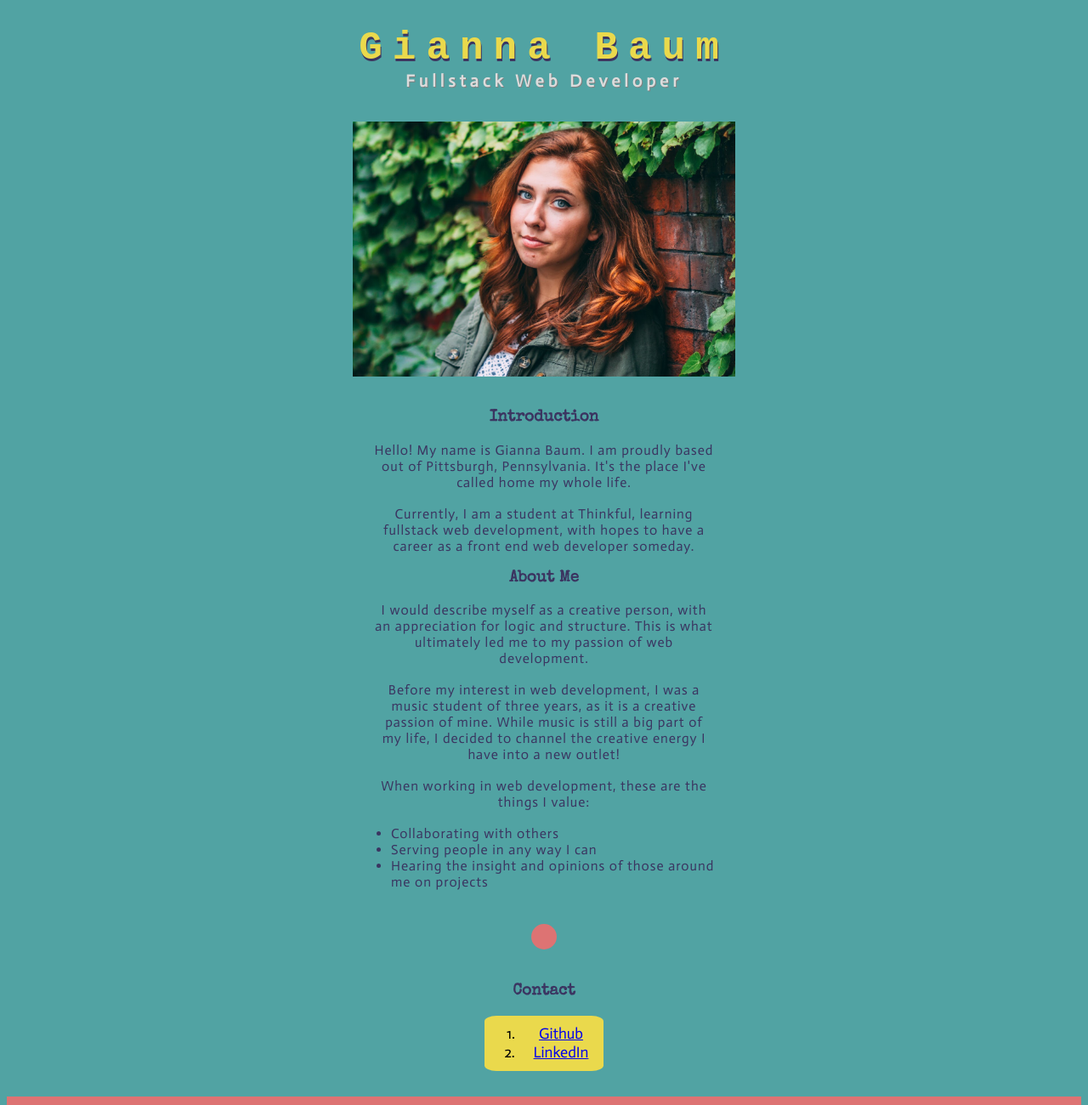
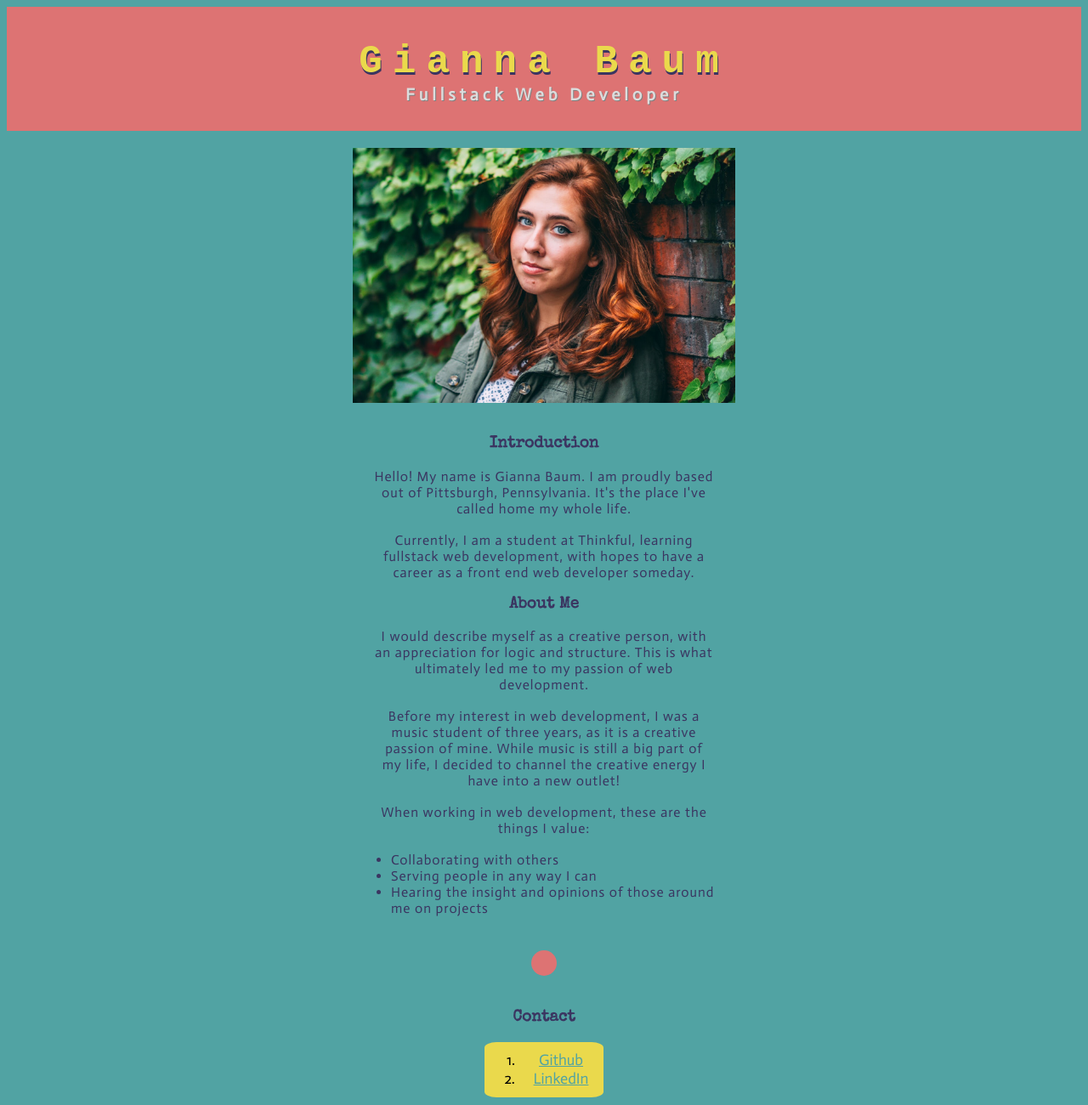
Before and after one commit to giannabaum/Portfolio, a plain HTML site: page index.html in a window 1280 px wide. Shown: the top 1300 px of the page at 85% size. Drawn offline with nearby package versions, Linux system fonts and the light colour scheme; a script that the page names is missing; a web font is replaced by a local one.

Commit message:
Update style.css

```diff
--- a/style.css
+++ b/style.css
@@ -5,7 +5,7 @@ body {
   background-color: #51A3A3;
 }
 /* Class from div element to manipulate the background of mt header*/
-.top-of-page{
+header {
   background-color: #DD7373;
   padding-top: 8px;
   padding-bottom: 15px;
@@ -81,6 +81,19 @@ ol {
   border-radius: 10%;
 
 }
+a:link {
+color: #51A3A3;
+}
+a:visited {
+  color:#51A3A3;
+}
+a:hover {
+  color: #DD7373;
+}
+a:active {
+  color: aqua;
+}
+
 /* Class of footer, add shadow to text*/
 .copyright {
     font-family: shrikhand, monospace;
```
